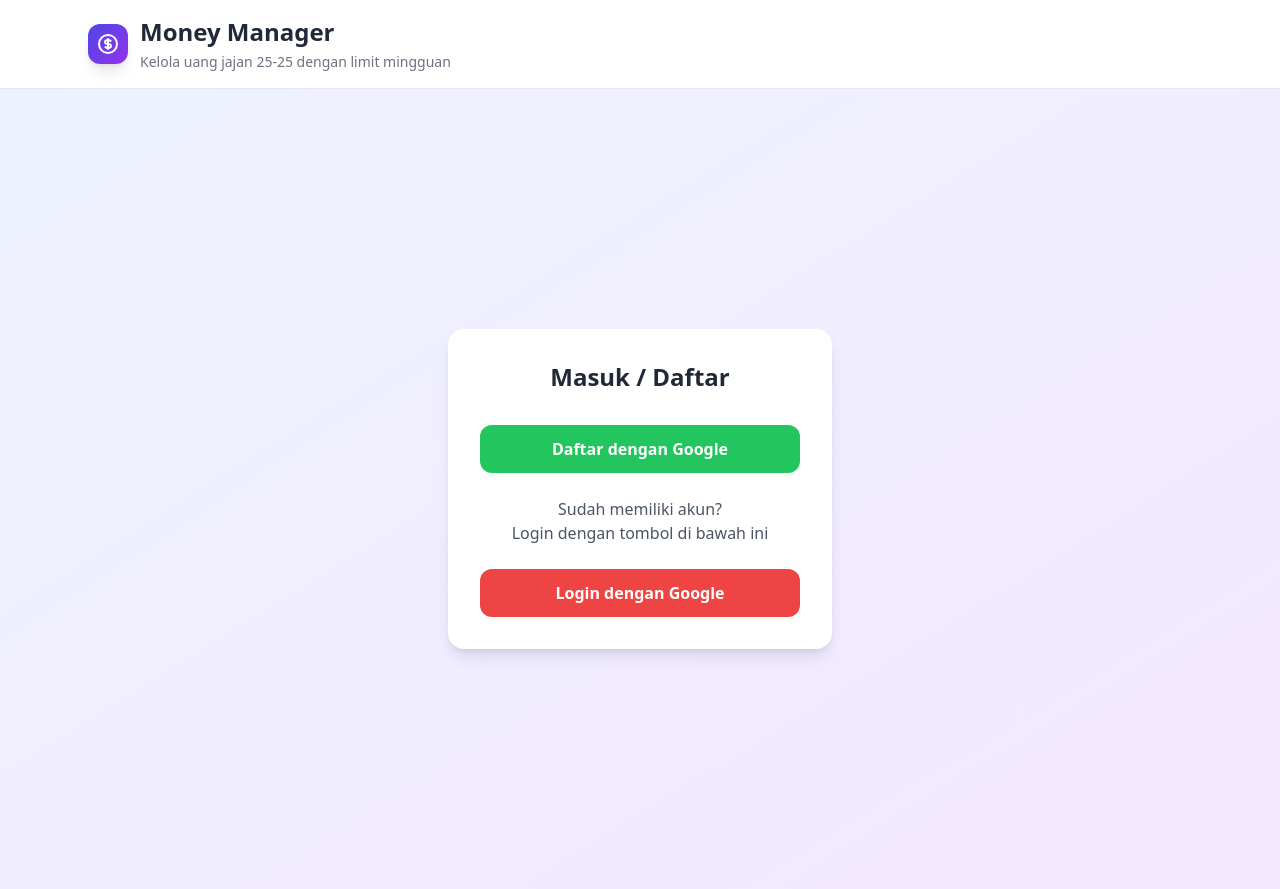
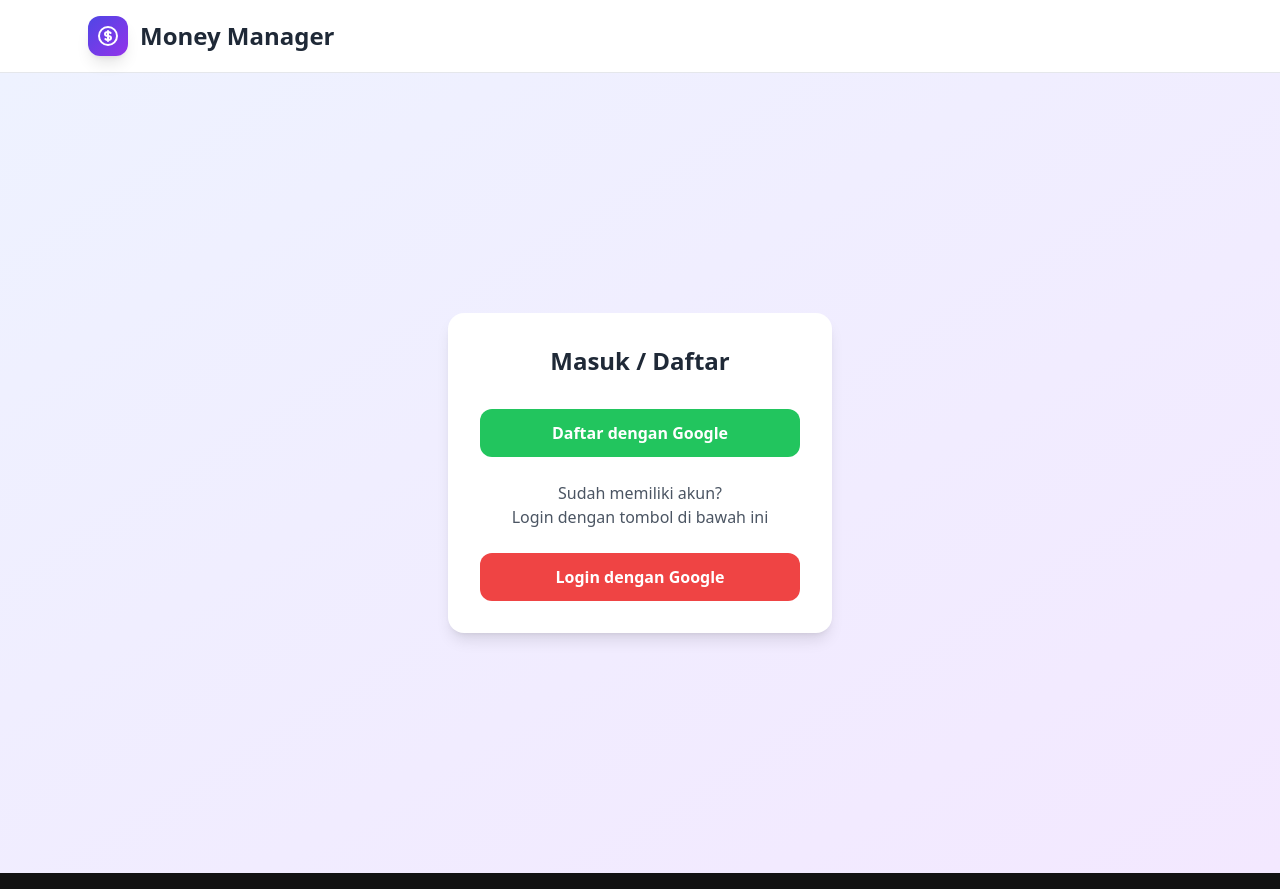
Before and after one commit to d4fffs/money-manager, a Next.js app: page /login in a window 1280 px wide. Built offline with nearby package versions, Linux system fonts and the light colour scheme; no server answers.

Commit message:
layout update

```diff
--- a/app/layout.tsx
+++ b/app/layout.tsx
@@ -31,9 +31,6 @@ export default function RootLayout({ children }: { children: React.ReactNode })
                     <h1 className="text-xl md:text-2xl font-bold text-gray-800">
                       Money Manager
                     </h1>
-                    <p className="text-sm text-gray-500 mt-1 hidden md:block">
-                      Kelola uang jajan 25-25 dengan limit mingguan
-                    </p>
                   </div>
                 </div>
 
```
